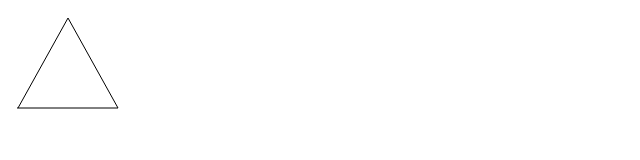
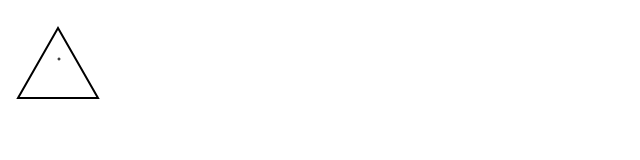
Before and after one commit to sudomilk/d3jsthings, a plain HTML site: page triangle.html in a window 1280 px wide. Shown: the whole page, without its empty margins (0-640 px from the left). Drawn offline with Linux system fonts and the light colour scheme.

Commit message:
made a polygon triangle

```diff
--- a/triangle.html
+++ b/triangle.html
@@ -1,5 +1,5 @@
 <!DOCTYPE html>
-<script src="bower_components/d3/d3.min.js"></script>
-<svg width="120" height="110">
-  <polyline fill="none" stroke="black" points="10,100 60,10 110,100 9,100"/>
+<svg width="101" height="101">
+  <circle cx="51" cy="51" r="1" fill="none" stroke="black" stroke-width="1"/>
+  <polygon points="10,90 50,20 90,90"/ fill="none" stroke="black" stroke-width="2">
 </svg>
```
